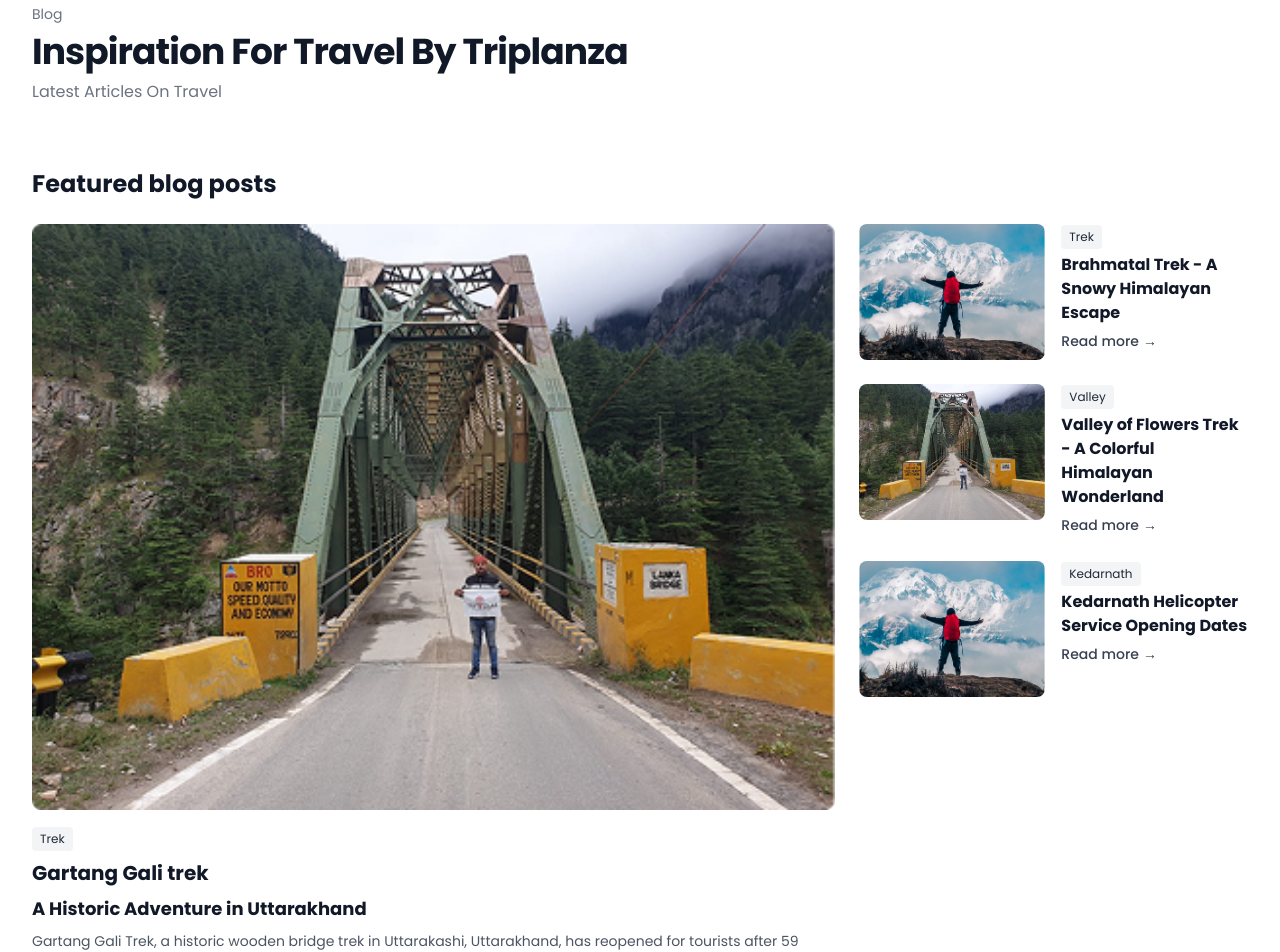
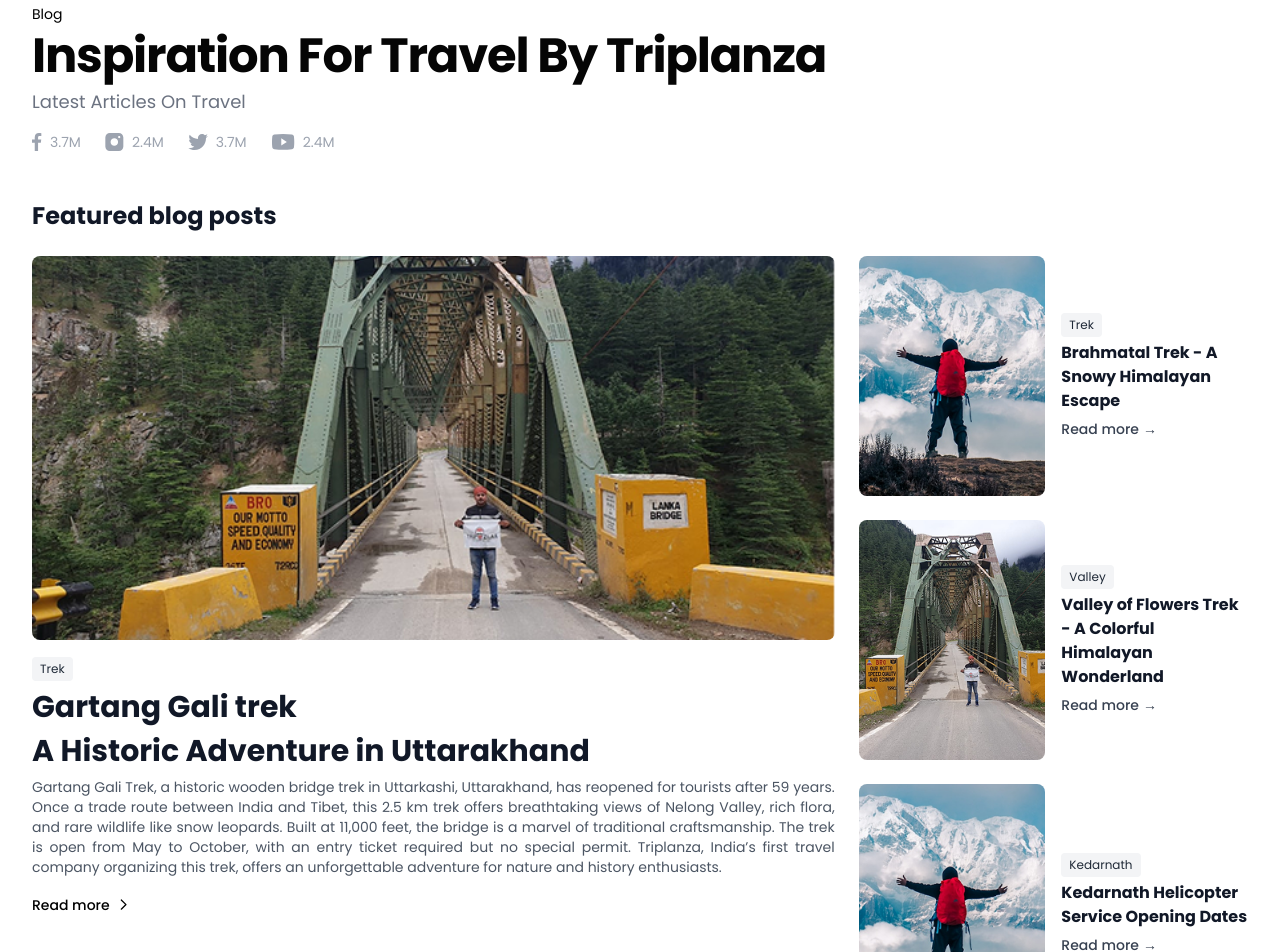
Before and after one commit to saurabh-anthwal/trip, a Next.js app: page /blog in a window 1280 px wide. Shown: the part 100-1052 px from the top of the page. Built offline with nearby package versions, Linux system fonts and the light colour scheme.

Commit message:
Add blog image to the public directory

```diff
--- a/src/app/blog/page.tsx
+++ b/src/app/blog/page.tsx
@@ -1,127 +1,198 @@
-import Image from "next/image"
-import Link from "next/link"
-
+import Image from "next/image";
+import Link from "next/link";
 
 const popular_posts = [
   {
     id: 1,
-        category: 'Travelling',
-        title: 'Travelling as a way of self-discovery and progress',
-        description: 'Gartang Gali Trek, a historic wooden bridge trek in Uttarakashi, Uttarakhand, has reopened for tourists after 59 years. Once a...',
-        imageUrl: '/blog/blog_.png',
-        alt: 'Gartang Gali trek',
-        readTime: '5 min read',
-        link: '#',
+    category: "Travelling",
+    title: "Travelling as a way of self-discovery and progress",
+    description:
+      "Gartang Gali Trek, a historic wooden bridge trek in Uttarakashi, Uttarakhand, has reopened for tourists after 59 years. Once a...",
+    imageUrl: "/blog/blog_.png",
+    alt: "Gartang Gali trek",
+    readTime: "5 min read",
+    link: "#",
   },
   {
     id: 2,
-        category: 'Trek',
-        title: 'Brahmatal Trek - A Snowy Himalayan Escape',
-        description: 'Gartang Gali Trek, a historic wooden bridge trek in Uttarakashi, Uttarakhand, has reopened for tourists after 59 years. Once a...',
-        imageUrl: '/blog/blog_.png',
-        alt: 'Brahmatal Trek',
-        readTime: '5 min read',
-        link: '#',
+    category: "Trek",
+    title: "Brahmatal Trek - A Snowy Himalayan Escape",
+    description:
+      "Gartang Gali Trek, a historic wooden bridge trek in Uttarakashi, Uttarakhand, has reopened for tourists after 59 years. Once a...",
+    imageUrl: "/blog/blog_.png",
+    alt: "Brahmatal Trek",
+    readTime: "5 min read",
+    link: "#",
   },
   {
     id: 3,
-        category: 'Adventure',
-        title: 'Rupin Pass Trek - A Thrilling High-Altitude Adventure',
-        description: 'Gartang Gali Trek, a historic wooden bridge trek in Uttarakashi, Uttarakhand, has reopened for tourists after 59 years. Once a...',
-        imageUrl: '/blog/blog_.png',
-        alt: 'Rupin Pass Trek',
-        readTime: '5 min read',
-        link: '#',
+    category: "Adventure",
+    title: "Rupin Pass Trek - A Thrilling High-Altitude Adventure",
+    description:
+      "Gartang Gali Trek, a historic wooden bridge trek in Uttarakashi, Uttarakhand, has reopened for tourists after 59 years. Once a...",
+    imageUrl: "/blog/blog_.png",
+    alt: "Rupin Pass Trek",
+    readTime: "5 min read",
+    link: "#",
   },
   {
     id: 4,
-        category: 'Travelling',
-        title: 'Travelling as a way of self-discovery and progress',
-        description: 'Gartang Gali Trek, a historic wooden bridge trek in Uttarkashi, Uttarakhand, has reopened for tourists after 59 years. Once a',
-        imageUrl: '/blog/blog_.png',
-        alt: 'self-discovery',
-        readTime: '5 min read',
-        link: '#',
+    category: "Travelling",
+    title: "Travelling as a way of self-discovery and progress",
+    description:
+      "Gartang Gali Trek, a historic wooden bridge trek in Uttarkashi, Uttarakhand, has reopened for tourists after 59 years. Once a",
+    imageUrl: "/blog/blog_.png",
+    alt: "self-discovery",
+    readTime: "5 min read",
+    link: "#",
   },
   {
     id: 5,
-        category: 'Snowy',
-        title: 'Brahmatal Trek - A Snowy Himalayan Escape',
-        description: 'Gartang Gali Trek, a historic wooden bridge trek in Uttarkashi, Uttarakhand, has reopened for tourists after 59 years. Once a',
-        imageUrl: '/blog/blog_.png',
-        alt: 'Brahmatal Trek',
-        readTime: '5 min read',
-        link: '#',
+    category: "Snowy",
+    title: "Brahmatal Trek - A Snowy Himalayan Escape",
+    description:
+      "Gartang Gali Trek, a historic wooden bridge trek in Uttarkashi, Uttarakhand, has reopened for tourists after 59 years. Once a",
+    imageUrl: "/blog/blog_.png",
+    alt: "Brahmatal Trek",
+    readTime: "5 min read",
+    link: "#",
   },
   {
     id: 6,
-        category: 'Adventure',
-        title: 'Rupin Pass Trek - A Thrilling High-Altitude Adventure',
-        description: 'Gartang Gali Trek, a historic wooden bridge trek in Uttarakashi, Uttarakhand, has reopened for tourists after 59 years. Once a...',
-        imageUrl: '/blog/blog_.png',
-        alt: 'Rupins Pass Trek',
-        readTime: '5 min read',
-        link: '#',
+    category: "Adventure",
+    title: "Rupin Pass Trek - A Thrilling High-Altitude Adventure",
+    description:
+      "Gartang Gali Trek, a historic wooden bridge trek in Uttarakashi, Uttarakhand, has reopened for tourists after 59 years. Once a...",
+    imageUrl: "/blog/blog_.png",
+    alt: "Rupins Pass Trek",
+    readTime: "5 min read",
+    link: "#",
   },
 ];
 const trending_posts = [
   {
     id: 1,
-        category: 'Travelling',
-        title: 'Travelling as a way of self-discovery and progress',
-        description: 'Gartang Gali Trek, a historic wooden bridge trek in Uttarakashi, Uttarakhand, has reopened for tourists after 59 years. Once a...',
-        imageUrl: '/blog/blog_.png',
-        alt: 'Gartang Gali trek',
-        readTime: '5 min read',
-        link: '#',
+    category: "Travelling",
+    title: "Travelling as a way of self-discovery and progress",
+    description:
+      "Gartang Gali Trek, a historic wooden bridge trek in Uttarakashi, Uttarakhand, has reopened for tourists after 59 years. Once a...",
+    imageUrl: "/blog/blog_.png",
+    alt: "Gartang Gali trek",
+    readTime: "5 min read",
+    link: "#",
   },
   {
     id: 2,
-        category: 'Trek',
-        title: 'Brahmatal Trek - A Snowy Himalayan Escape',
-        description: 'Gartang Gali Trek, a historic wooden bridge trek in Uttarakashi, Uttarakhand, has reopened for tourists after 59 years. Once a...',
-        imageUrl: '/blog/blog_.png',
-        alt: 'Brahmatal Trek',
-        readTime: '5 min read',
-        link: '#',
+    category: "Trek",
+    title: "Brahmatal Trek - A Snowy Himalayan Escape",
+    description:
+      "Gartang Gali Trek, a historic wooden bridge trek in Uttarakashi, Uttarakhand, has reopened for tourists after 59 years. Once a...",
+    imageUrl: "/blog/blog_.png",
+    alt: "Brahmatal Trek",
+    readTime: "5 min read",
+    link: "#",
   },
   {
     id: 3,
-        category: 'Adventure',
-        title: 'Rupin Pass Trek - A Thrilling High-Altitude Adventure',
-        description: 'Gartang Gali Trek, a historic wooden bridge trek in Uttarakashi, Uttarakhand, has reopened for tourists after 59 years. Once a...',
-        imageUrl: '/blog/blog_.png',
-        alt: 'Rupin Pass Trek',
-        readTime: '5 min read',
-        link: '#',
+    category: "Adventure",
+    title: "Rupin Pass Trek - A Thrilling High-Altitude Adventure",
+    description:
+      "Gartang Gali Trek, a historic wooden bridge trek in Uttarakashi, Uttarakhand, has reopened for tourists after 59 years. Once a...",
+    imageUrl: "/blog/blog_.png",
+    alt: "Rupin Pass Trek",
+    readTime: "5 min read",
+    link: "#",
   },
 ];
 
 const sidePosts = [
   {
     id: 1,
-        category: 'Trek',
-        title: 'Brahmatal Trek - A Snowy Himalayan Escape',
-        imageUrl: '/blog/blog_2.png',
-        alt: 'Brahmatal Trek',
-        link: '#',
+    category: "Trek",
+    title: "Brahmatal Trek - A Snowy Himalayan Escape",
+    imageUrl: "/blog/blog_2.png",
+    alt: "Brahmatal Trek",
+    link: "#",
   },
   {
     id: 2,
-        category: 'Valley',
-        title: 'Valley of Flowers Trek - A Colorful Himalayan Wonderland',
-        imageUrl: '/blog/blog_.png',
-        alt: 'Valley of Flowers Trek',
-        link: '#',
+    category: "Valley",
+    title: "Valley of Flowers Trek - A Colorful Himalayan Wonderland",
+    imageUrl: "/blog/blog_.png",
+    alt: "Valley of Flowers Trek",
+    link: "#",
   },
   {
     id: 3,
-        category: 'Kedarnath',
-        title: 'Kedarnath Helicopter Service Opening Dates',
-        imageUrl: '/blog/blog_2.png',
-        alt: 'Kedarnath Helicopter Service',
-        link: '#',
+    category: "Kedarnath",
+    title: "Kedarnath Helicopter Service Opening Dates",
+    imageUrl: "/blog/blog_2.png",
+    alt: "Kedarnath Helicopter Service",
+    link: "#",
   },
+];
+
+const FacebookIcon = () => (
+  <svg
+    xmlns="http://www.w3.org/2000/svg"
+    width="10"
+    height="18"
+    viewBox="0 0 10 18"
+    fill="currentColor"
+  >
+    <path d="M6.065 17.9972V9.80115H8.83L9.241 6.59215H6.065V4.54815C6.065 3.62215 6.323 2.98815 7.652 2.98815H9.336V0.12715C8.517 0.03915 7.693 -0.00285004 6.869 0.000149963C4.425 0.000149963 2.747 1.49215 2.747 4.23115V6.58615H0V9.79515H2.753V17.9972H6.065Z" />
+  </svg>
+);
+
+const InstagramIcon = () => (
+  <svg
+    xmlns="http://www.w3.org/2000/svg"
+    width="19"
+    height="18"
+    viewBox="0 0 19 18"
+    fill="currentColor"
+  >
+    <path
+      fillRule="evenodd"
+      clipRule="evenodd"
+      d="M13.8359 0H4.83594C2.36116 0 0.335938 2.02432 0.335938 4.5V13.5C0.335938 15.9748 2.36116 18 4.83594 18H13.8359C16.3107 18 18.3359 15.9748 18.3359 13.5V4.5C18.3359 2.02432 16.3107 0 13.8359 0ZM9.33594 12.7499C7.26459 12.7499 5.58586 11.0704 5.58586 9C5.58586 6.92865 7.26459 5.24993 9.33594 5.24993C11.4064 5.24993 13.086 6.92865 13.086 9C13.086 11.0704 11.4064 12.7499 9.33594 12.7499ZM13.086 4.12492C13.086 4.74615 13.5891 5.24992 14.211 5.24992C14.8329 5.24992 15.336 4.74615 15.336 4.12492C15.336 3.5037 14.8329 2.99992 14.211 2.99992C13.5891 2.99992 13.086 3.5037 13.086 4.12492Z"
+    />
+  </svg>
+);
+
+const TwitterIcon = () => (
+  <svg
+    xmlns="http://www.w3.org/2000/svg"
+    width="20"
+    height="16"
+    viewBox="0 0 20 16"
+    fill="currentColor"
+  >
+    <path d="M17.9689 3.978C17.9819 4.153 17.9819 4.327 17.9819 4.501C17.9819 9.826 13.9289 15.962 6.52194 15.962C4.23994 15.962 2.11994 15.301 0.335938 14.153C0.659938 14.19 0.971937 14.203 1.30894 14.203C3.19194 14.203 4.92494 13.567 6.30994 12.482C4.53894 12.445 3.05494 11.285 2.54294 9.689C2.79194 9.726 3.04194 9.751 3.30394 9.751C3.66494 9.751 4.02794 9.701 4.36494 9.614C2.51794 9.24 1.13494 7.619 1.13494 5.661V5.611C1.67194 5.91 2.29494 6.097 2.95494 6.122C1.86994 5.4 1.15894 4.165 1.15894 2.768C1.15894 2.02 1.35794 1.334 1.70694 0.736C3.68994 3.179 6.67094 4.776 10.0129 4.951C9.95094 4.651 9.91294 4.34 9.91294 4.028C9.91294 1.808 11.7089 0 13.9409 0C15.1009 0 16.1479 0.486 16.8839 1.272C17.7939 1.097 18.6659 0.76 19.4399 0.299C19.1409 1.234 18.5039 2.02 17.6689 2.519C18.4799 2.431 19.2659 2.207 19.9879 1.895C19.4399 2.693 18.7549 3.404 17.9689 3.978Z" />
+  </svg>
+);
+
+const YoutubeIcon = () => (
+  <svg
+    xmlns="http://www.w3.org/2000/svg"
+    width="24"
+    height="16"
+    viewBox="0 0 24 16"
+    fill="currentColor"
+  >
+    <path
+      fillRule="evenodd"
+      clipRule="evenodd"
+      d="M20.9553 0.546524C21.9171 0.671826 22.8362 1.60713 22.9532 2.58254C23.3672 6.15726 23.3672 9.62366 22.9532 13.1973C22.8362 14.1727 21.9171 15.1091 20.9553 15.2333C15.0909 15.962 9.16025 15.962 3.29752 15.2333C2.33493 15.1088 1.41577 14.1727 1.29882 13.1973C0.884768 9.62338 0.884768 6.15726 1.29882 2.58254C1.41577 1.60713 2.33493 0.671548 3.29752 0.546524C9.16025 -0.182175 15.0906 -0.182175 20.9553 0.546524ZM10.2696 4.17777V11.6031L15.8386 7.8906L10.2696 4.17777Z"
+    />
+  </svg>
+);
+
+const socialLinks = [
+  { href: "#", icon: FacebookIcon, text: "3.7M" },
+  { href: "#", icon: InstagramIcon, text: "2.4M" },
+  { href: "#", icon: TwitterIcon, text: "3.7M" },
+  { href: "#", icon: YoutubeIcon, text: "2.4M" },
 ];
 
 export default function TravelBlog() {
@@ -129,22 +200,22 @@ export default function TravelBlog() {
     <div className="max-w-7xl mx-auto px-4 pt-20 sm:px-6 lg:px-8 text-gray-900">
       {/* Header */}
       <header className="pt-6 pb-4">
-                <div className="text-sm text-gray-500 mb-2">Blog</div>
-                <h1 className="text-4xl font-bold tracking-tight mb-2">Inspiration For Travel By Triplanza</h1>
-                <p className="text-gray-500 mb-4">Latest Articles On Travel</p>
-                <div className="flex space-x-4 text-gray-400">
-                    <Link href="#" className="hover:text-gray-600">
-                        {/* <Facebook size={18} /> */}
+        <div className="text-sm text-black mb-2">Blog</div>
+        <h1 className="text-5xl text-[#050505] font-bold tracking-tight mb-2">
+          Inspiration For Travel By Triplanza
+        </h1>
+        <p className="text-gray-500 mb-4 text-lg">Latest Articles On Travel</p>
+        <div className="flex space-x-6 text-gray-400">
+          {socialLinks.map(({ href, icon: Icon, text }, index) => (
+            <Link
+              key={index}
+              href={href}
+              className="flex items-center space-x-2 hover:text-gray-600"
+            >
+              <Icon />
+              <span className="text-sm">{text}</span>
             </Link>
-                    <Link href="#" className="hover:text-gray-600">
-                        {/* <Instagram size={18} /> */}
-                    </Link>
-                    <Link href="#" className="hover:text-gray-600">
-                        {/* <Twitter size={18} /> */}
-                    </Link>
-                    <Link href="#" className="hover:text-gray-600">
-                        {/* <Youtube size={18} /> */}
-                    </Link>
+          ))}
         </div>
       </header>
 
@@ -156,27 +227,45 @@ export default function TravelBlog() {
           <div className="md:col-span-2">
             <div className="rounded-lg overflow-hidden">
               <Image
-                                src="/blog/blog_.png"
+                src="/blog/blog.jpg"
                 alt="Gartang Gali trek"
                 width={600}
                 height={400}
-                                className="w-full h-auto object-cover"
+                className="w-full h-96 object-cover"
               />
             </div>
             <div className="mt-4">
-                            <span className="inline-block bg-gray-100 text-gray-800 text-xs px-2 py-1 rounded mb-2">Trek</span>
-                            <h3 className="text-xl font-bold mb-2">Gartang Gali trek</h3>
-                            <h4 className="text-lg font-bold mb-2">A Historic Adventure in Uttarakhand</h4>
-                            <p className="text-gray-600 text-sm mb-4">
-                                {`Gartang Gali Trek, a historic wooden bridge trek in Uttarakashi, Uttarakhand, has reopened for tourists
-                                after 59 years. Once a trade route between India and Tibet, this 2.5 km trek offers breathtaking views
-                                of Nelong Valley, rich flora, and rare wildlife like snow leopards. Built in 1902, the bridge is a
-                                marvel of traditional craftsmanship. The trek is open from May to October, with an entry ticket required
-                                but no special permit. Triplanza, India's first travel company organizing this trek, offers an
-                                unforgettable adventure for nature and history enthusiasts.`}
+              <span className="inline-block bg-gray-100 text-gray-800 text-xs px-2 py-1 rounded mb-2">
+                Trek
+              </span>
+              <h3 className="text-3xl font-bold mb-2">Gartang Gali trek</h3>
+              <h4 className="text-3xl font-bold mb-2">
+                A Historic Adventure in Uttarakhand
+              </h4>
+              <p className="text-gray-600 text-sm mb-4 text-justify">
+                {`Gartang Gali Trek, a historic wooden bridge trek in Uttarkashi, Uttarakhand, has reopened for tourists after 59 years. Once a trade route between India and Tibet, this 2.5 km trek offers breathtaking views of Nelong Valley, rich flora, and rare wildlife like snow leopards. Built at 11,000 feet, the bridge is a marvel of traditional craftsmanship. The trek is open from May to October, with an entry ticket required but no special permit. Triplanza, India’s first travel company organizing this trek, offers an unforgettable adventure for nature and history enthusiasts.`}
               </p>
-                            <Link href="#" className="inline-flex items-center text-sm font-medium text-gray-700 hover:text-gray-900">
-                                Read more <span className="ml-1">→</span>
+              <Link
+                href="#"
+                className="inline-flex items-center text-sm font-medium text-black hover:text-gray-900"
+              >
+                <button className="flex items-center text-black hover:underline">
+                  Read more
+                  <svg
+                    xmlns="http://www.w3.org/2000/svg"
+                    width="20"
+                    height="20"
+                    viewBox="0 0 24 24"
+                    fill="#000"
+                    className="ml-1"
+                  >
+                    <path
+                      fillRule="evenodd"
+                      clipRule="evenodd"
+                      d="M14.9603 11.1428C15.18 11.3625 15.18 11.7186 14.9603 11.9383L9.22541 17.6731C9.00573 17.8928 8.64963 17.8928 8.42996 17.6731L8.16476 17.408C7.94508 17.1883 7.94508 16.8321 8.16476 16.6125L13.2367 11.5406L8.16476 6.46861C7.94508 6.24893 7.94508 5.89283 8.16476 5.67315L8.42996 5.40796C8.64963 5.18828 9.00573 5.18828 9.22541 5.40796L14.9603 11.1428Z"
+                    />
+                  </svg>
+                </button>
               </Link>
             </div>
           </div>
@@ -184,14 +273,17 @@ export default function TravelBlog() {
           {/* Side featured posts */}
           <div className="space-y-6">
             {sidePosts.map((sidePost) => (
-                            <div key={sidePost.id} className="flex flex-col md:flex-row gap-4">
+              <div
+                key={sidePost.id}
+                className="flex flex-col items-center justify-center md:flex-row gap-4"
+              >
                 <div className="w-full md:w-1/2">
                   <Image
                     src={sidePost.imageUrl}
                     alt={sidePost.alt}
-                                        width={200}
-                                        height={200}
-                                        className="w-full h-auto object-cover rounded-lg"
+                    width={250}
+                    height={250}
+                    className="w-full h-60 object-cover rounded-lg"
                   />
                 </div>
                 <div className="w-full md:w-1/2">
@@ -214,17 +306,17 @@ export default function TravelBlog() {
 
       {/* Newsletter section */}
       <section className="relative py-16 my-12 rounded-lg overflow-hidden">
-                <div className="w-full bg-[url('/blog/blog_3.png')] bg-cover bg-center relative">
+        <div className="w-full bg-[url('/blog/blog_3.png')] bg-cover bg-center relative h-80">
           <div className="absolute inset-0 bg-black/50"></div>
-                    <div className="max-w-[1200px] mx-auto px-4 py-16 relative">
+          <div className="max-w-[1200px] mx-auto px-4 py-16 relative flex items-center justify-center h-80">
             <div className="flex flex-col md:flex-row items-center justify-between gap-8">
               <div className="text-left md:w-1/2">
                 <h3 className="text-3xl font-bold mb-4 text-white">
                   Sign up for our newsletter
                 </h3>
                 <p className="text-gray-200 text-sm">
-                                    Stay updated with our latest travel stories and adventures. Join
-                                    our community of explorers!
+                  Stay updated with our latest travel stories and adventures.
+                  Join our community of explorers!
                 </p>
               </div>
               <div className="md:w-1/2 w-full">
@@ -249,11 +341,16 @@ export default function TravelBlog() {
       <section className="py-8">
         <div className="flex justify-between items-center mb-6">
           <h2 className="text-2xl font-bold">Popular</h2>
-                    <Link href="#" className="text-sm text-gray-600 hover:text-gray-900 border border-gray-300 rounded px-3 py-1">
+          <Link
+            href="#"
+            className="text-sm text-gray-600 hover:text-gray-900 border border-gray-300 rounded px-3 py-1"
+          >
             View all
           </Link>
         </div>
-                <p className="text-gray-600 mb-6">Lorem ipsum dolor sit amet, consectetur adipiscing elit.</p>
+        <p className="text-gray-600 mb-6">
+          Lorem ipsum dolor sit amet, consectetur adipiscing elit.
+        </p>
 
         {/* popular post */}
         <div className="grid grid-cols-1 md:grid-cols-3 gap-6">
@@ -272,9 +369,12 @@ export default function TravelBlog() {
                 <span className="text-sm text-gray-600">{post.category}</span>
                 <span className="text-sm text-gray-600">{post.readTime}</span>
               </div>
-                            <h3 className="text-lg font-bold mb-2">{post.title}</h3>
+              <h3 className="text-2xl font-bold mb-2">{post.title}</h3>
               <p className="text-sm text-gray-600 mb-3">{post.description}</p>
-                            <Link href={post.link} className="inline-flex items-center text-sm font-medium text-gray-700 hover:text-gray-900">
+              <Link
+                href={post.link}
+                className="inline-flex items-center text-sm font-medium text-gray-700 hover:text-gray-900"
+              >
                 Read more <span className="ml-1">→</span>
               </Link>
             </div>
@@ -286,11 +386,16 @@ export default function TravelBlog() {
       <section className="py-8">
         <div className="flex justify-between items-center mb-6">
           <h2 className="text-2xl font-bold">Trending</h2>
-                    <Link href="#" className="text-sm text-gray-600 hover:text-gray-900 border border-gray-300 rounded px-3 py-1">
+          <Link
+            href="#"
+            className="text-sm text-gray-600 hover:text-gray-900 border border-gray-300 rounded px-3 py-1"
+          >
             View all
           </Link>
         </div>
-                <p className="text-gray-600 mb-6">Lorem ipsum dolor sit amet, consectetur adipiscing elit.</p>
+        <p className="text-gray-600 mb-6">
+          Lorem ipsum dolor sit amet, consectetur adipiscing elit.
+        </p>
 
         {/* popular post */}
         <div className="grid grid-cols-1 md:grid-cols-3 gap-6">
@@ -311,7 +416,10 @@ export default function TravelBlog() {
               </div>
               <h3 className="text-lg font-bold mb-2">{post.title}</h3>
               <p className="text-sm text-gray-600 mb-3">{post.description}</p>
-                            <Link href={post.link} className="inline-flex items-center text-sm font-medium text-gray-700 hover:text-gray-900">
+              <Link
+                href={post.link}
+                className="inline-flex items-center text-sm font-medium text-gray-700 hover:text-gray-900"
+              >
                 Read more <span className="ml-1">→</span>
               </Link>
             </div>
@@ -319,5 +427,5 @@ export default function TravelBlog() {
         </div>
       </section>
     </div>
-    )
+  );
 }
```
Also changed, not shown: public/blog/blog.jpg (added). Lines whose indentation alone changed are shown as unchanged.
